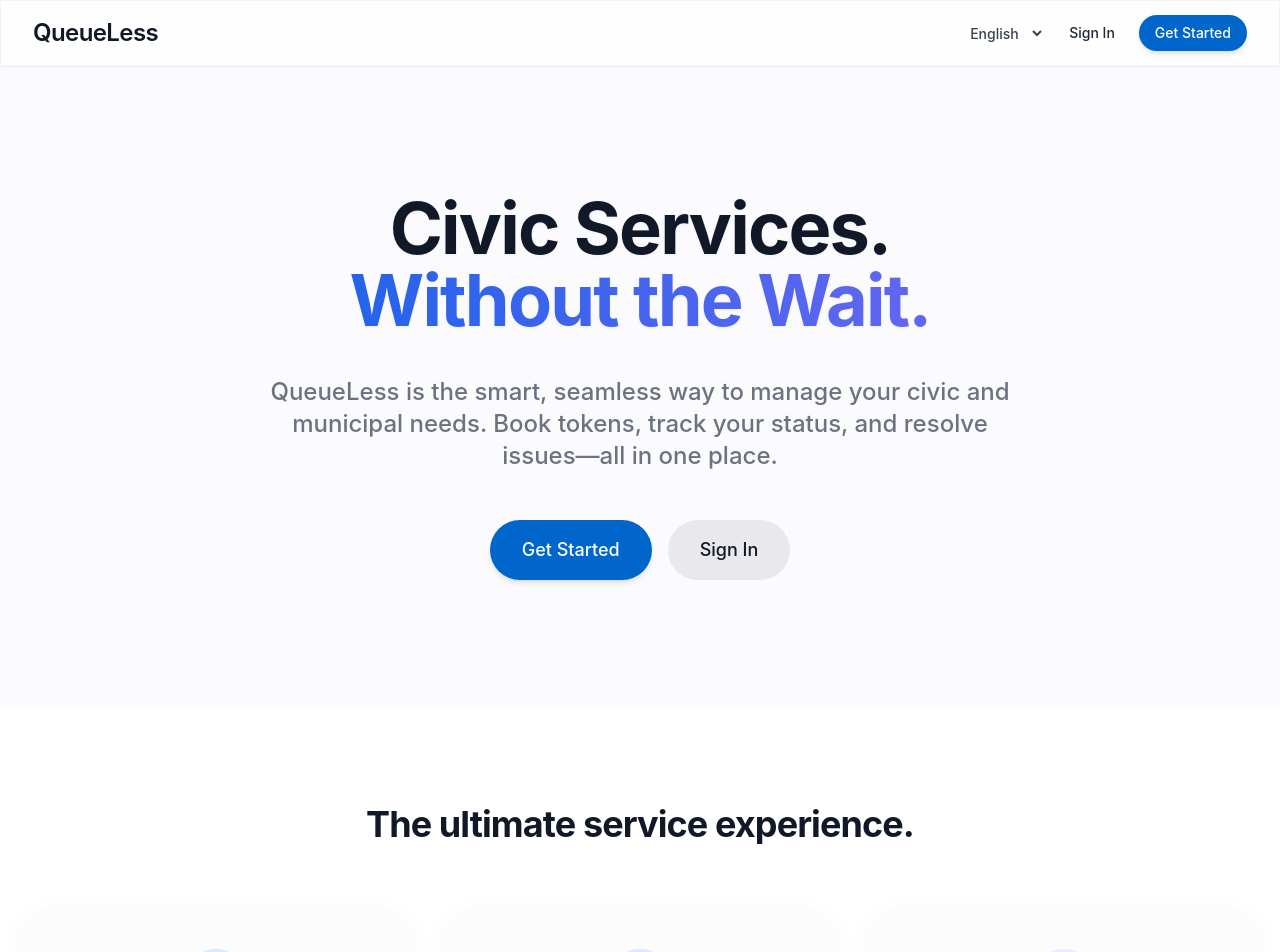
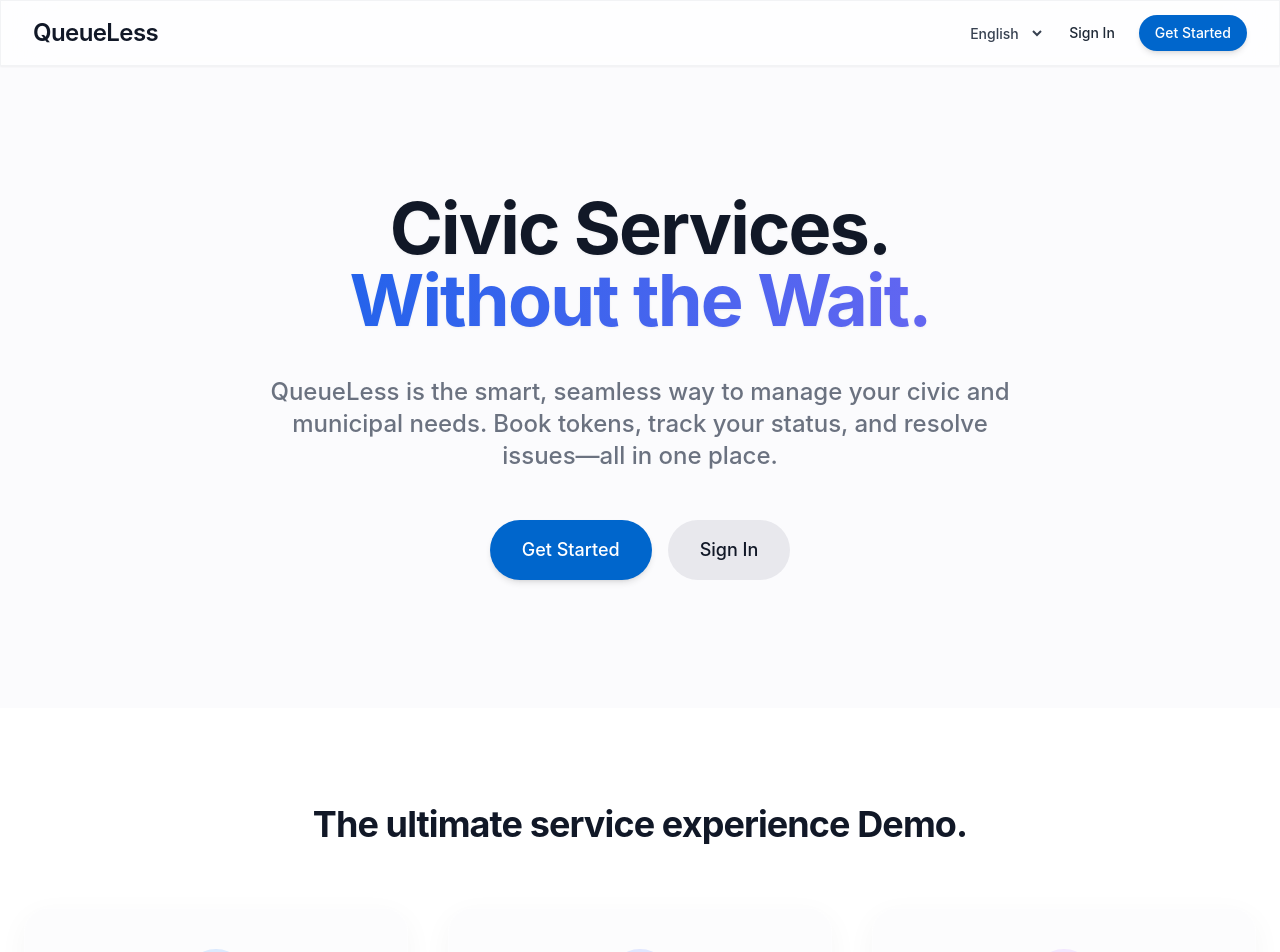
Before and after one commit to Aakash-2004/QueueLess-App-, a React (Vite) app in the folder client/: page / in a window 1280 px wide. Shown: the top 952 px of the page. Built offline with nearby package versions, Linux system fonts and the light colour scheme.

Commit message:
Update LandingPage.jsx

```diff
--- a/client/src/pages/LandingPage.jsx
+++ b/client/src/pages/LandingPage.jsx
@@ -29,7 +29,7 @@ function LandingPage() {
       {/* Feature Section */}
       <section className="w-full bg-white py-24">
         <div className="max-w-7xl mx-auto px-4 sm:px-6">
-          <h2 className="text-3xl md:text-4xl font-bold text-center mb-16 tracking-tight">The ultimate service experience.</h2>
+          <h2 className="text-3xl md:text-4xl font-bold text-center mb-16 tracking-tight">The ultimate service experience Demo.</h2>
           <div className="grid grid-cols-1 md:grid-cols-3 gap-10">
             <div className="glass-card bg-gray-50/50 p-10 flex flex-col items-center text-center transform transition-transform duration-500 hover:scale-[1.03]">
               <div className="w-16 h-16 bg-blue-100 rounded-full flex items-center justify-center mb-6">
```
